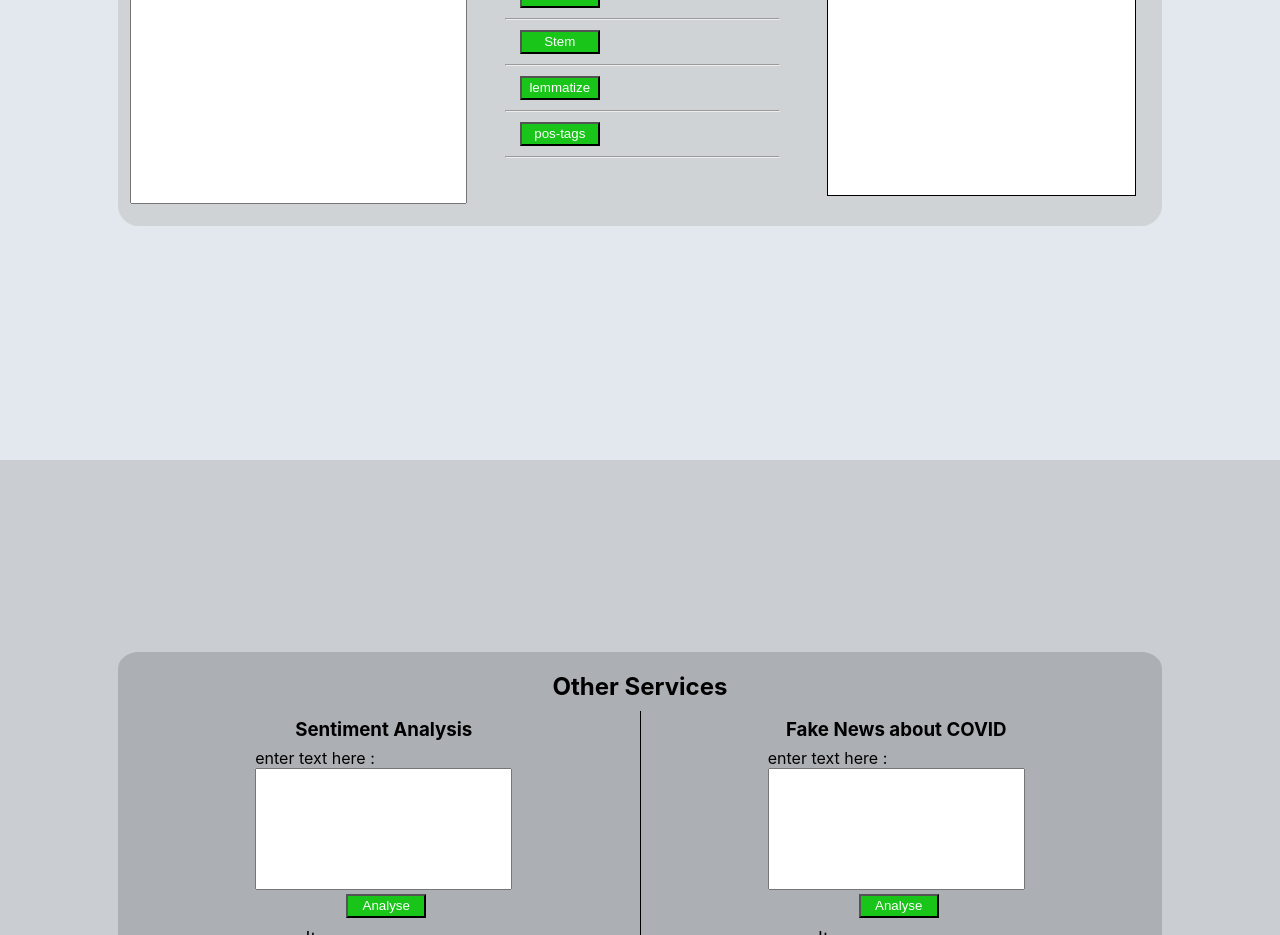
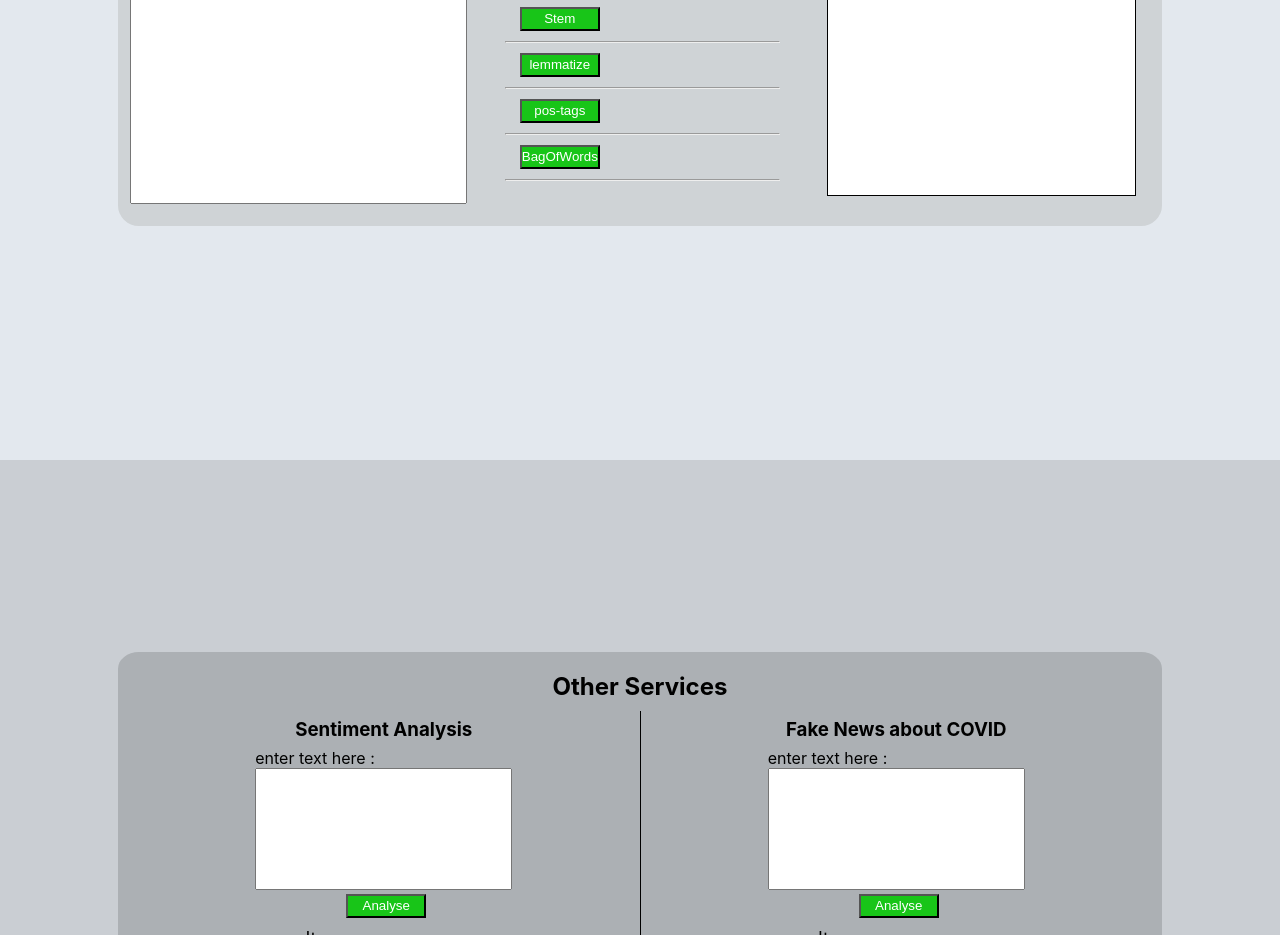
Before and after one commit to toihirhalim/detect-covid-fake-news, a React (Create React App) app in the folder client/: page / in a window 1280 px wide. Shown: the part 1220-2155 px from the top of the page. Built offline with nearby package versions, Linux system fonts and the light colour scheme.

Commit message:
adding bags of words option for NLP

```diff
--- a/client/src/components/nlp/Options.js
+++ b/client/src/components/nlp/Options.js
@@ -4,6 +4,7 @@ import PosTag from './options/PosTag'
 import Stemming from './options/Stemming'
 import Tokenize from './options/Tokenize'
 import './nlp.css'
+import BagOfWords from './options/BagOfWords'
 
 
 export default function Options({ textInput, setOutput, setArray }) {
@@ -16,7 +17,7 @@ export default function Options({ textInput, setOutput, setArray }) {
 
     return (
         <div className="options-container">
-            <div className="language-opt-container">
+            <div className="option">
                 <select className="select-language" onChange={e => { setLanguage(e.target.value) }}>
                     <option value="arabic">Arabic</option>
                     <option value="english">English</option>
@@ -44,6 +45,10 @@ export default function Options({ textInput, setOutput, setArray }) {
                 <PosTag textInput={textInput} setOutput={setOutput} setArray={setArray} language={language} includeStopWords={includeStopWords} setDivColor={setDivColor} />
             </div>
             <hr />
+            <div style={divColor.BagOfWords}>
+                <BagOfWords textInput={textInput} setOutput={setOutput} setArray={setArray} language={language} includeStopWords={includeStopWords} setDivColor={setDivColor} />
+            </div>
+            <hr />
         </div>
     )
 }
--- a/client/src/components/nlp/nlp.css
+++ b/client/src/components/nlp/nlp.css
@@ -20,7 +20,7 @@
     display: flex;
 }
 
-.tokenization-container, .stemming-container, .lemmatzing-container, .pos-tag-container, .language-opt-container {
+.option {
     display: flex;
     justify-content: space-between;
     padding: 10px;
--- /dev/null
+++ b/client/src/components/nlp/options/BagOfWords.js
@@ -0,0 +1,27 @@
+import React from 'react'
+import graphQlApi from '../../api/graphQL'
+import '../nlp.css'
+
+export default function BagOfWords({ textInput, setOutput, setArray, language, includeStopWords, setDivColor }) {
+
+    const getBagsOfWords = async e => {
+        let query = `
+            query {
+                bagOfWords(text: "${textInput}",language: "${language}", stopWords: ${includeStopWords})
+            }
+        `
+        setDivColor({ BagOfWords: { 'backgroundColor': 'rgb(183, 185, 187)' } })
+        setOutput(null)
+        const data = await graphQlApi(query)
+
+        if (data && data.bagOfWords) {
+            setArray(true)
+            setOutput(data.bagOfWords)
+        }
+    }
+    return (
+        <div className="option">
+            <button className="options-btn" onClick={getBagsOfWords}>BagOfWords</button>
+        </div>
+    )
+}
--- a/client/src/components/nlp/options/Lemmatizing.js
+++ b/client/src/components/nlp/options/Lemmatizing.js
@@ -21,7 +21,7 @@ export default function Lemmatizing({ textInput, setOutput, setArray, language,
     }
 
     return (
-        <div className="lemmatzing-container">
+        <div className="option">
             <button className="options-btn" onClick={lemmatize}>lemmatize</button>
         </div>
     )
--- a/client/src/components/nlp/options/PosTag.js
+++ b/client/src/components/nlp/options/PosTag.js
@@ -21,7 +21,7 @@ export default function PosTag({ textInput, setOutput, setArray, language, inclu
     }
 
     return (
-        <div className="pos-tag-container">
+        <div className="option">
             <button className="options-btn" onClick={getPosTags}>pos-tags</button>
         </div>
     )
--- a/client/src/components/nlp/options/Stemming.js
+++ b/client/src/components/nlp/options/Stemming.js
@@ -22,7 +22,7 @@ export default function Stemming({ textInput, setOutput, setArray, language, inc
 
     }
     return (
-        <div className="stemming-container">
+        <div className="option">
             <button className="options-btn" onClick={stem}>Stem</button>
             <div>
                 {language !== 'arabic' &&
--- a/client/src/components/nlp/options/Tokenize.js
+++ b/client/src/components/nlp/options/Tokenize.js
@@ -26,7 +26,7 @@ export default function Tokenize({ textInput, setOutput, setArray, language, inc
     }
 
     return (
-        <div className="tokenization-container">
+        <div className="option">
             <button className="options-btn" onClick={tokenize}>Tokenize</button>
             <div>
                 <label>
```
Also changed, not shown: 2 other files (tests, documents, lock files or other folders).
